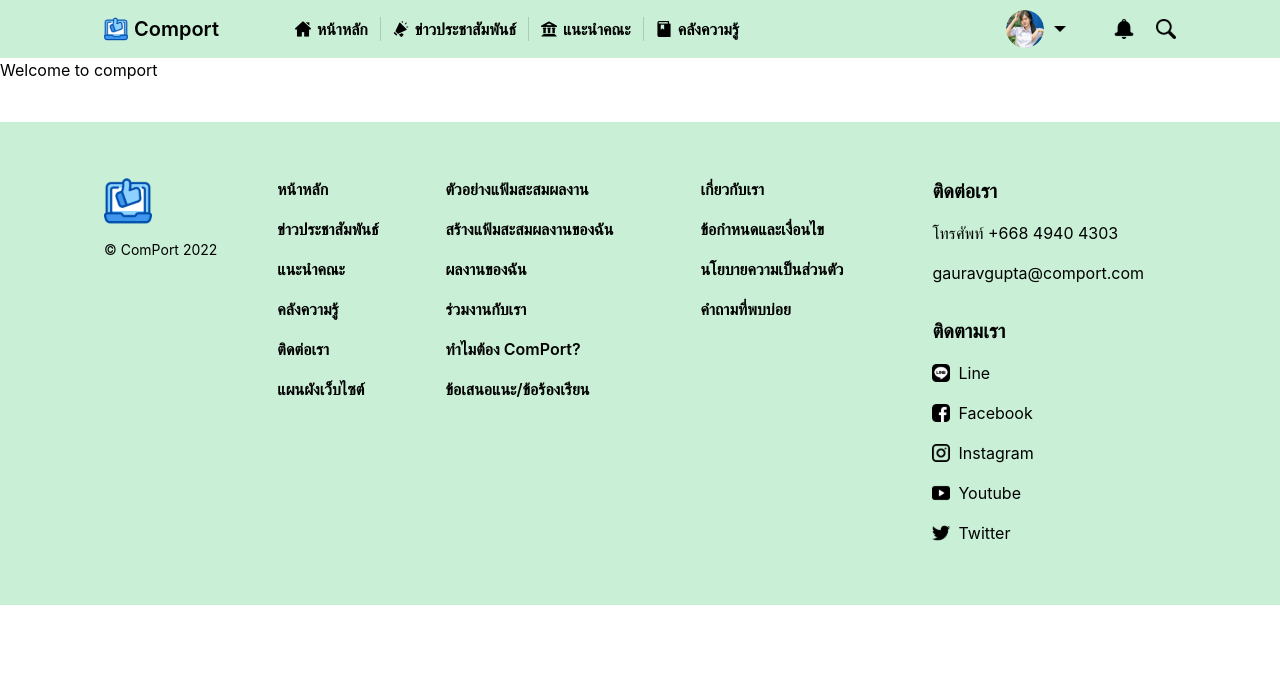
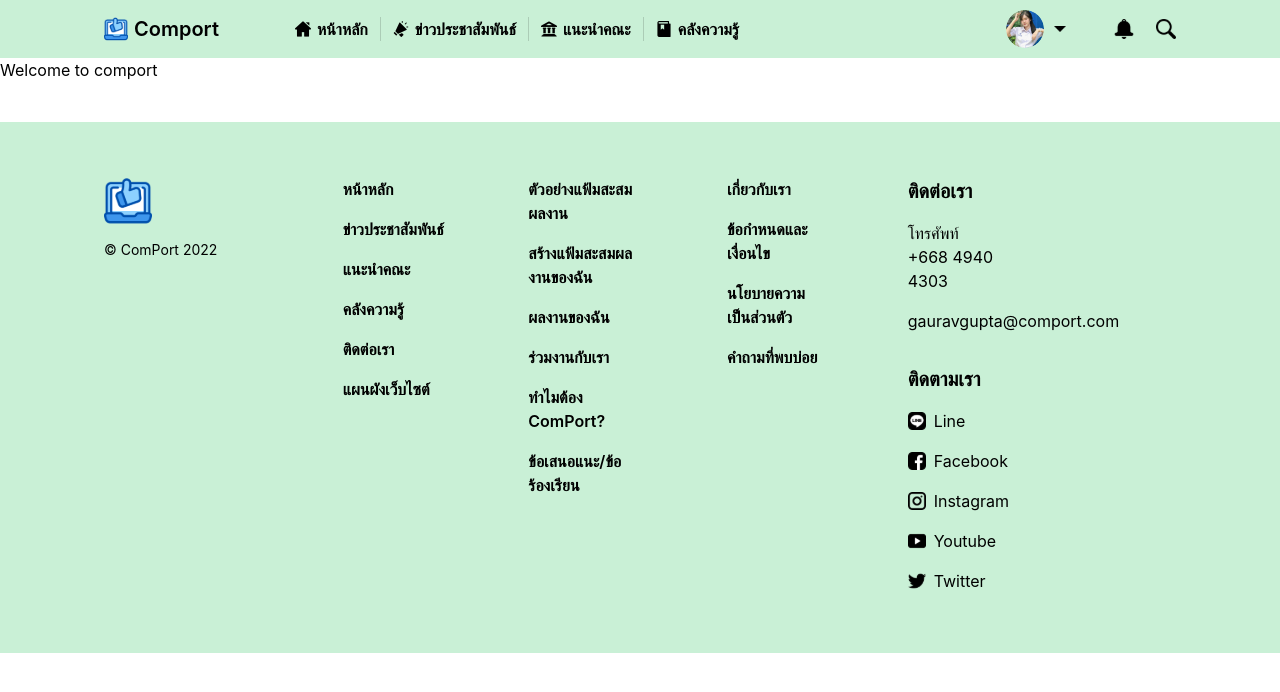
Before and after one commit to fffahchu/Special_Problem, a Next.js app: page / in a window 1280 px wide. Shown: the top 692 px of the page. Built offline with nearby package versions, Linux system fonts and the light colour scheme.

Commit message:
fix: footer display flex to grid

```diff
--- a/components/Footer.js
+++ b/components/Footer.js
@@ -2,7 +2,7 @@ import React from "react";
 
 const Footer = () => {
   return (
-    <div className="flex bg-green px-[104px] pt-[55px] pb-[60px]">
+    <div className="grid grid-cols-6 bg-green px-[104px] pt-[55px] pb-[60px]">
       <div className="flex flex-col gap-[15px]">
         <img src="assets/logo.svg" alt="logo-footer" width="48" height="48" />
         <div className="text-sm">&#169; ComPort 2022</div>
```
